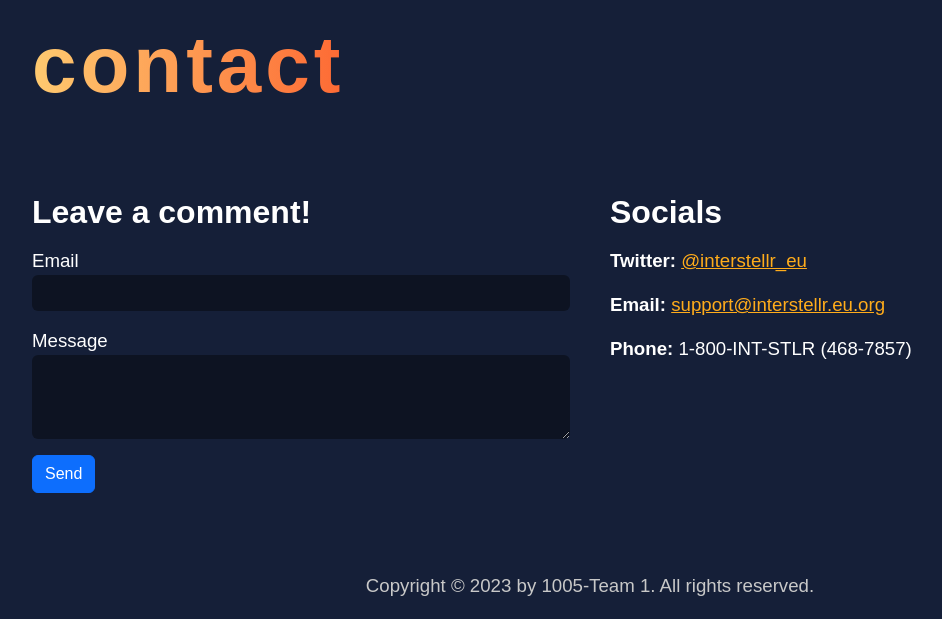
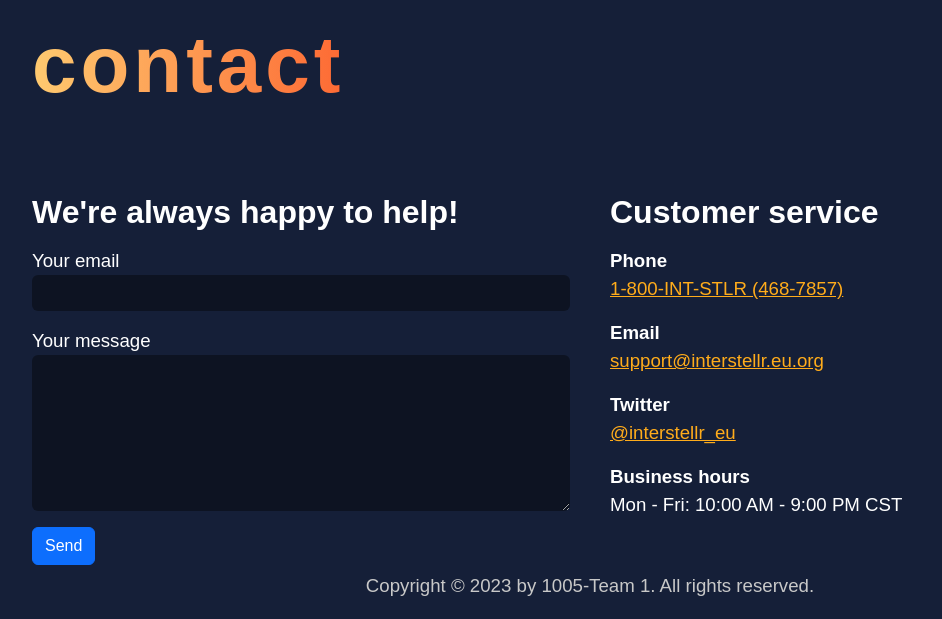
Before and after one commit to bossbadi-web/interstellr, a Flask app: page /contact in a window 1280 px wide. Shown: the part 181-800 px from the top of the page, without its empty margins (50-992 px from the left). Run offline with Flask 3, Linux system fonts and the light colour scheme; some libraries are stand-ins or nearby versions; some web fonts are replaced.

Commit message:
update contact page

```diff
--- a/templates/about/contact.html
+++ b/templates/about/contact.html
@@ -51,15 +51,15 @@
     <h1 class="display-1" data-aos="fade-right">contact</h1>
 
     <div class="left">
-      <h2>Leave a comment!</h2>
+      <h2>We're always happy to help!</h2>
       <form class="row g-3">
         <div class="form-group">
-          <label for="exampleInputEmail1">Email</label>
+          <label for="exampleInputEmail1">Your email</label>
           <input type="email" class="form-control" id="exampleInputEmail1" aria-describedby="emailHelp" required />
         </div>
         <div class="form-group">
-          <label for="exampleFormControlTextarea1">Message</label>
-          <textarea class="form-control" id="exampleFormControlTextarea1" rows="3" required></textarea>
+          <label for="exampleFormControlTextarea1">Your message</label>
+          <textarea class="form-control" id="exampleFormControlTextarea1" rows="6" required></textarea>
         </div>
         <div class="form-group">
           <button type="submit" class="btn btn-primary">Send</button>
@@ -68,18 +68,25 @@
     </div>
 
     <div class="right">
-      <h2>Socials</h2>
+      <h2>Customer service</h2>
+      <div class="link-container">
+        <b>Phone</b>
+        <p><a href="tel:1-800-468-7857">1-800-INT-STLR (468-7857)</a></p>
+      </div>
 
       <div class="link-container">
+        <b>Email</b>
+        <p><a href="mailto:support@interstellr.eu.org">support@interstellr.eu.org</a></p>
+      </div>
+      <div class="link-container">
+        <b>Twitter</b>
         <p>
-          <b>Twitter:</b> <a target="_blank" href="https://twitter.com/interstellr_eu">@interstellr_eu</a>
+          <a target="_blank" href="https://twitter.com/interstellr_eu">@interstellr_eu</a>
         </p>
       </div>
       <div class="link-container">
-        <p><b>Email:</b> <a href="mailto:support@interstellr.eu.org">support@interstellr.eu.org</a></p>
-      </div>
-      <div class="link-container">
-        <p><b>Phone:</b> 1-800-INT-STLR (468-7857)</p>
+        <b>Business hours</b>
+        <p>Mon - Fri: 10:00 AM - 9:00 PM CST</p>
       </div>
     </div>
   </div>
```
